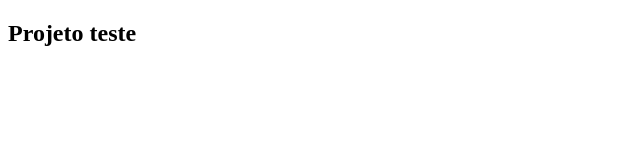
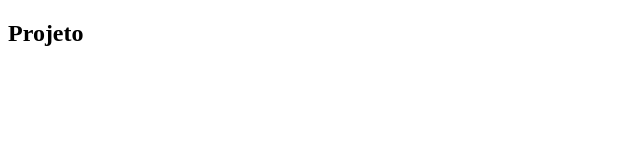
Before and after one commit to ooncyber/maratonatrainee-primeiro-projeto, a plain HTML site: page index.html in a window 1280 px wide. Shown: the full height of the page, 0-640 px from the left. Drawn offline with Linux system fonts and the light colour scheme.

Commit message:
Update index.html

```diff
--- a/index.html
+++ b/index.html
@@ -7,6 +7,6 @@
     <title>Projeto 02</title>
 </head>
 <body>
-    <h2>Projeto teste</h2>
+    <h2>Projeto</h2>
 </body>
 </html>
```
